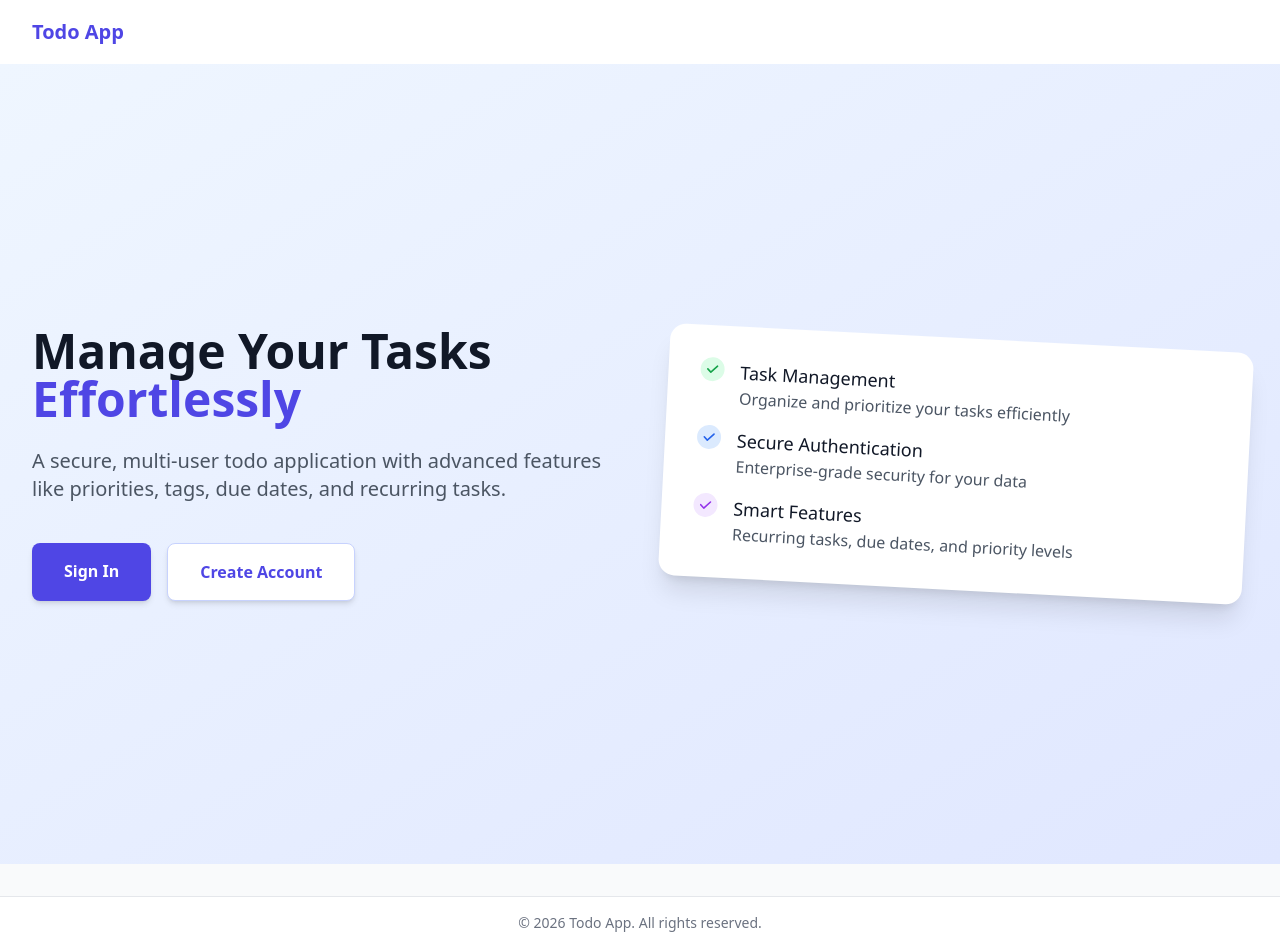
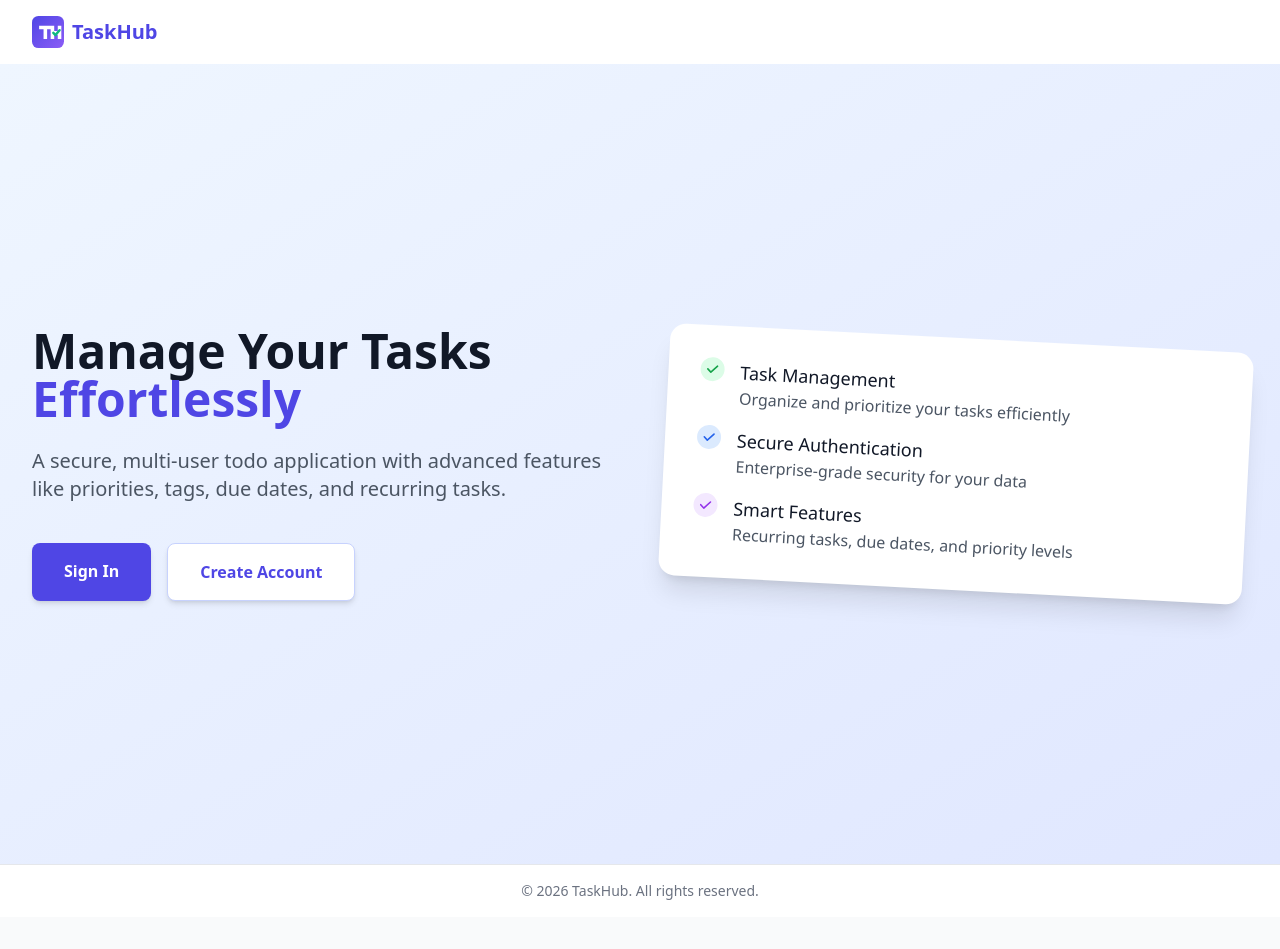
Before and after one commit to sowaibathecoder/Full-Stack-Web-Application-Todo-App, a Next.js app in the folder frontend/: page /welcome in a window 1280 px wide. After the commit the page ends 917 px from the top, so only its background shows below. Built offline with nearby package versions, Linux system fonts and the light colour scheme; no server answers.

Commit message:
add favicon icon and modified frontend

```diff
--- a/frontend/app/layout.tsx
+++ b/frontend/app/layout.tsx
@@ -1,6 +1,7 @@
 import { ReactNode } from 'react';
 import { AuthProvider } from '@/contexts/AuthContext';
 import { Header } from '@/components/Header';
+import { Footer } from '@/components/Footer';
 import './globals.css';
 
 interface RootLayoutProps {
@@ -33,18 +34,6 @@ export const metadata = {
   },
 };
 
-const Footer = () => {
-  return (
-    <footer className="bg-white mt-8 border-t">
-      <div className="max-w-7xl mx-auto py-4 px-4 sm:px-6 lg:px-8">
-        <p className="text-center text-gray-500 text-sm">
-          © {new Date().getFullYear()} Todo App. All rights reserved.
-        </p>
-      </div>
-    </footer>
-  );
-};
-
 export default function RootLayout({ children }: RootLayoutProps) {
   return (
     <html lang="en">
--- a/frontend/app/page.metadata.ts
+++ b/frontend/app/page.metadata.ts
@@ -1,4 +1,4 @@
 export const metadata = {
-  title: 'Dashboard - Todo App',
+  title: 'Dashboard - TaskHub',
   description: 'View and manage your tasks in your Todo App dashboard.',
 };
--- /dev/null
+++ b/frontend/components/Footer.tsx
@@ -0,0 +1,13 @@
+'use client';
+
+export const Footer = () => {
+  return (
+    <footer className="bg-white border-t">
+      <div className="max-w-7xl mx-auto py-4 px-4 sm:px-6 lg:px-8">
+        <p className="text-center text-gray-500 text-sm">
+          © {new Date().getFullYear()} TaskHub. All rights reserved.
+        </p>
+      </div>
+    </footer>
+  );
+};
--- a/frontend/components/Header.tsx
+++ b/frontend/components/Header.tsx
@@ -12,7 +12,8 @@ export const Header = () => {
         <div className="flex justify-between h-16">
           <div className="flex">
             <div className="flex-shrink-0 flex items-center">
-              <span className="text-xl font-bold text-indigo-600">Todo App</span>
+              <img src="/hb-logo.svg" alt="Logo" className="h-8 w-auto mr-2" />
+              <span className="text-xl font-bold text-indigo-600">TaskHub</span>
             </div>
           </div>
           <div className="flex items-center">
```
Also changed, not shown: frontend/public/hb-logo.svg (added).
